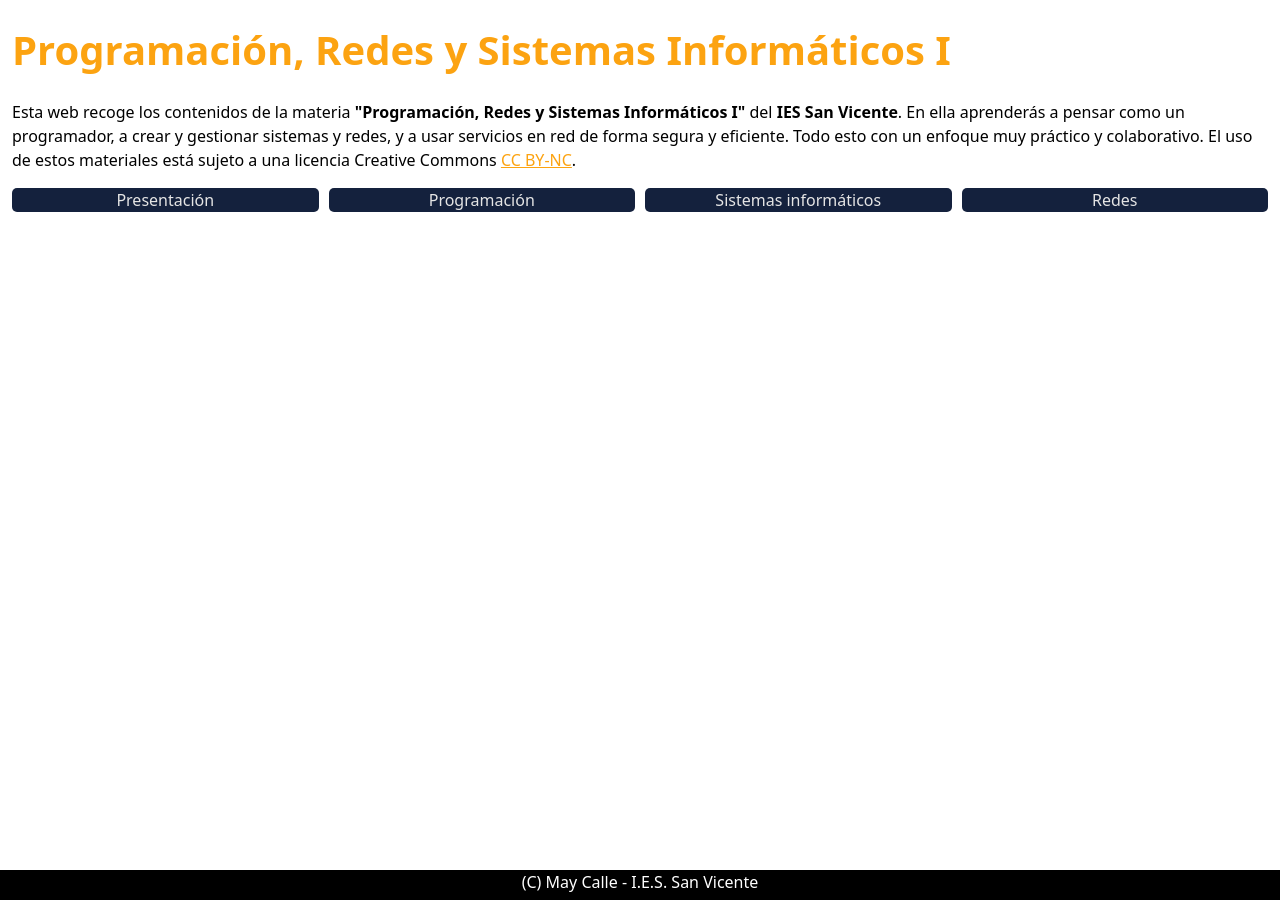
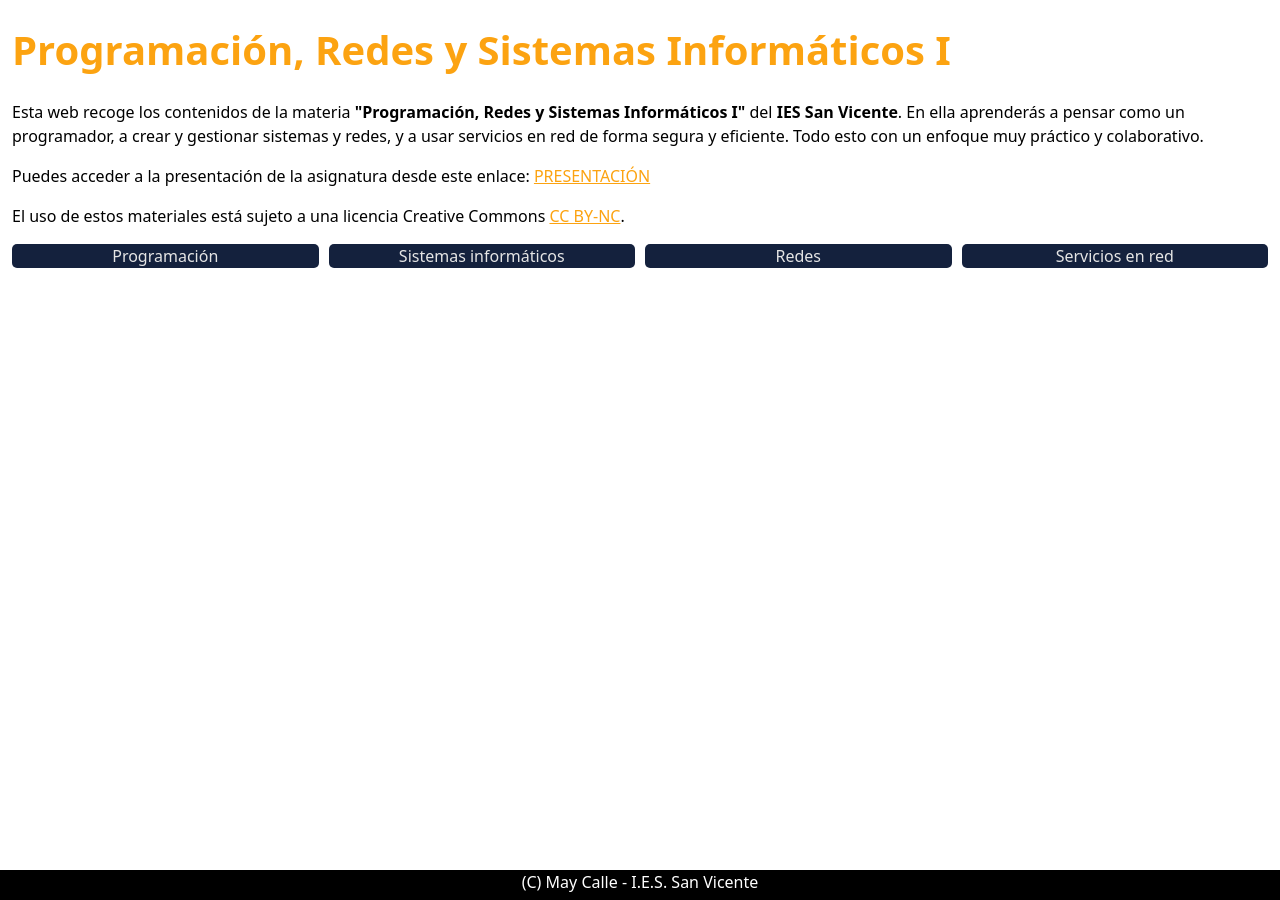
Before and after one commit to maycalle/primero-bach, a Jekyll site: the page built from index.html, in a window 1280 px wide. Built offline with Jekyll 4.4.1, drawn with Linux system fonts in a browser that asks for light colours; nearby versions of some CDN libraries.

Commit message:
secciones

```diff
--- a/index.html
+++ b/index.html
@@ -9,82 +9,82 @@ title: 1º Bachillerato
     </div>
 </div>
 <div>
-    <p> Esta web recoge los contenidos de la materia <strong>"Programación, Redes y Sistemas Informáticos I"</strong> del <strong>IES San Vicente</strong>. En ella aprenderás a pensar como un programador, a crear y gestionar sistemas y redes, y a usar servicios en red de forma segura y eficiente. Todo esto con un enfoque muy práctico y colaborativo. El uso de estos materiales está sujeto a una licencia Creative Commons <a target="_blank" href="https://creativecommons.org/licenses/by-nc/4.0/">CC BY-NC</a>.</p>
+    <p> Esta web recoge los contenidos de la materia <strong>"Programación, Redes y Sistemas Informáticos I"</strong> del <strong>IES San Vicente</strong>. En ella aprenderás a pensar como un programador, a crear y gestionar sistemas y redes, y a usar servicios en red de forma segura y eficiente. Todo esto con un enfoque muy práctico y colaborativo.</p>
+
+    <p>Puedes acceder a la presentación de la asignatura desde este enlace: <a href="https://gvaedu-my.sharepoint.com/:b:/g/personal/mc_callebellido_edu_gva_es/ES1I1bGL5E1LqxFOue192tcBCboNd2a4NqB8FaZQSZdO6w?e=FQQlgx" target=_blank">PRESENTACIÓN</a></p>
+
+    <p>El uso de estos materiales está sujeto a una licencia Creative Commons <a target="_blank" href="https://creativecommons.org/licenses/by-nc/4.0/">CC BY-NC</a>.</p>
 </div>
 
 <nav>
-    <div class="menu" id="ppasos"><a href="javascript:mostrar('ppasos')">Presentación</a></div>
-    <div class="menu" id="nivel1"><a href="javascript:mostrar('nivel1')">Programación</a></div>
-    <div class="menu" id="nivel2"><a href="javascript:mostrar('nivel2')">Sistemas informáticos</a></div>
-    <div class="menu" id="nivel3"><a href="javascript:mostrar('nivel3')">Redes</a></div>
+    <div class="menu" id="programacion"><a href="javascript:mostrar('programacion')">Programación</a></div>
+    <div class="menu" id="sistemas"><a href="javascript:mostrar('sistemas')">Sistemas informáticos</a></div>
+    <div class="menu" id="redes"><a href="javascript:mostrar('redes')">Redes</a></div>
+    <div class="menu" id="servicios"><a href="javascript:mostrar('servicios')">Servicios en red</a></div>
 </nav>
 
-<div class="seccion" id="opciones_ppasos">
+<div class="seccion" id="opciones_programacion">
     <div class="row g-3">
         <div class="col-sm-3">
             <div class="submenu p-2">
-                <h2>Primeros pasos</h2>
-                <a class="apartado" href="javascript:cargar('cont_ppasos', 'ppasos_01')">1. ¿Qué es la algoritmia?</a>
-                <a class="apartado" href="javascript:cargar('cont_ppasos', 'ppasos_02')">2. Probando Logo</a>
-                <a class="apartado" href="javascript:cargar('cont_ppasos', 'ppasos_03')">3. Recursos para aprender</a>
-                <a class="apartado" href="javascript:cargar('cont_ppasos', 'ppasos_04')">4. C# en 10 minutos</a>
-                <a class="apartado" href="javascript:cargar('cont_ppasos', 'ppasos_05')">5. C++ en 10 minutos</a>
-                <a class="apartado" href="javascript:cargar('cont_ppasos', 'ppasos_06')">6. Java en 10 minutos</a>
-                <a class="apartado" href="javascript:cargar('cont_ppasos', 'ppasos_07')">7. Python en 10 minutos</a>
+                <h2>Programación</h2>
+                <a class="apartado" href="javascript:cargar('cont_programacion', 'programacion_01')">1. Primeros pasos</a>
+                <a class="apartado" href="javascript:cargar('cont_programacion', 'programacion_02')">2. Probando Logo</a>
+
             </div>
         </div>
         <div class="col-sm-9">
-            <div class="contenido p-2" id="cont_ppasos"></div>
+            <div class="contenido p-2" id="cont_programacion"></div>
         </div>
     </div>
 </div>
 
-<div class="seccion" id="opciones_nivel1">
+<div class="seccion" id="opciones_sistemas">
     <div class="row g-3">
         <div class="col-sm-3">
             <div class="submenu p-2">
                 <h2>Algoritmos básicos</h2>
-                <a class="apartado" href="javascript:cargar('cont_nivel1', 'nivel1_01')">1. Introducción</a>
-                <a class="apartado" href="javascript:cargar('cont_nivel1', 'nivel1_02')">2. Nuestro primer reto: <em>Hola mundo</em></a>
-                <a class="apartado" href="javascript:cargar('cont_nivel1', 'nivel1_03')">3. Algoritmos básicos con condiciones simples</a>
-                <a class="apartado" href="javascript:cargar('cont_nivel1', 'nivel1_04')">4. Algoritmos matemáticos simples</a>
-                <a class="apartado" href="javascript:cargar('cont_nivel1', 'nivel1_05')">5. Algoritmos de bucles combinados</a>
-                <a class="apartado" href="javascript:cargar('cont_nivel1', 'nivel1_06')">6. Algoritmos con tipos simples</a>
+                <a class="apartado" href="javascript:cargar('cont_sistemas', 'sistemas_01')">1. Introducción</a>
+                <a class="apartado" href="javascript:cargar('cont_sistemas', 'sistemas_02')">2. Nuestro primer reto: <em>Hola mundo</em></a>
+                <a class="apartado" href="javascript:cargar('cont_sistemas', 'sistemas_03')">3. Algoritmos básicos con condiciones simples</a>
+                <a class="apartado" href="javascript:cargar('cont_sistemas', 'sistemas_04')">4. Algoritmos matemáticos simples</a>
+                <a class="apartado" href="javascript:cargar('cont_sistemas', 'sistemas_05')">5. Algoritmos de bucles combinados</a>
+                <a class="apartado" href="javascript:cargar('cont_sistemas', 'sistemas_06')">6. Algoritmos con tipos simples</a>
             </div>
         </div>
         <div class="col-sm-9">
-            <div class="contenido p-2" id="cont_nivel1"></div>
+            <div class="contenido p-2" id="cont_sistemas"></div>
         </div>
     </div>
 </div>
 
-<div class="seccion" id="opciones_nivel2">
+<div class="seccion" id="opciones_redes">
     <div class="row g-3">
         <div class="col-sm-3">
             <div class="submenu p-2">
                 <h2>Sistemas informáticos</h2>
-                <a class="apartado" href="javascript:cargar('cont_nivel2', 'nivel2_01')">1. Introducción</a>
-                <a class="apartado" href="javascript:cargar('cont_nivel2', 'nivel2_02')">2. Componentes básicos</a>
-                <a class="apartado" href="javascript:cargar('cont_nivel2', 'nivel2_03')">3. Evolución histórica</a>
-                <a class="apartado" href="javascript:cargar('cont_nivel2', 'nivel2_04')">4. Características actuales</a>
+                <a class="apartado" href="javascript:cargar('cont_redes', 'redes_01')">1. Introducción</a>
+                <a class="apartado" href="javascript:cargar('cont_redes', 'redes_02')">2. Componentes básicos</a>
+                <a class="apartado" href="javascript:cargar('cont_redes', 'redes_03')">3. Evolución histórica</a>
+                <a class="apartado" href="javascript:cargar('cont_redes', 'redes_04')">4. Características actuales</a>
             </div>
         </div>
         <div class="col-sm-9">
-            <div class="contenido p-2" id="cont_nivel2"></div>
+            <div class="contenido p-2" id="cont_redes"></div>
         </div>
     </div>
 </div>
 
-<div class="seccion" id="opciones_nivel3">
+<div class="seccion" id="opciones_servicios">
     <div class="row g-3">
         <div class="col-sm-3">
             <div class="submenu p-2">
                 <h2>Algoritmos avanzados</h2>
-                <a class="apartado" href="javascript:cargar('cont_nivel3', 'nivel3_01')">1. Introducción</a>
+                <a class="apartado" href="javascript:cargar('cont_servicios', 'servicios_01')">1. Introducción</a>
             </div>
         </div>
         <div class="col-sm-9">
-            <div class="contenido p-2" id="cont_nivel3"></div>
+            <div class="contenido p-2" id="cont_servicios"></div>
         </div>
     </div>
 </div>
```
